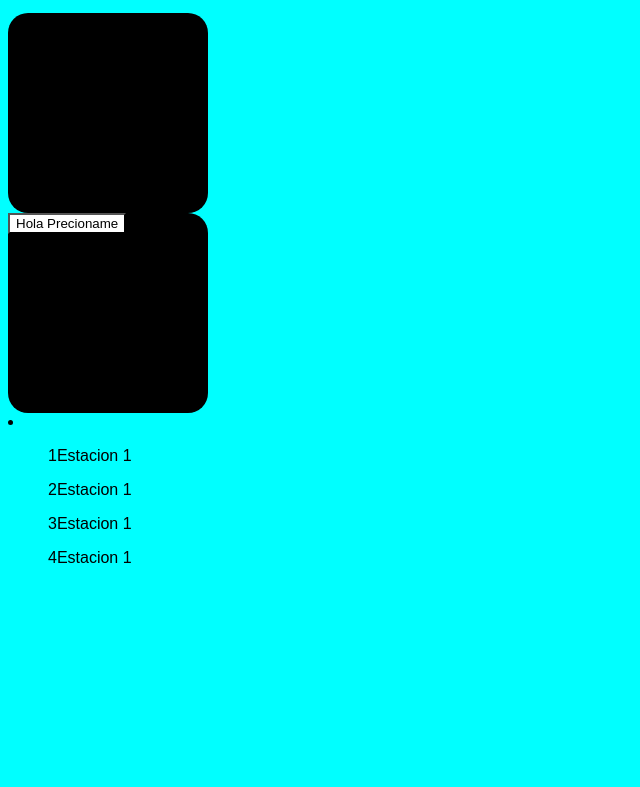
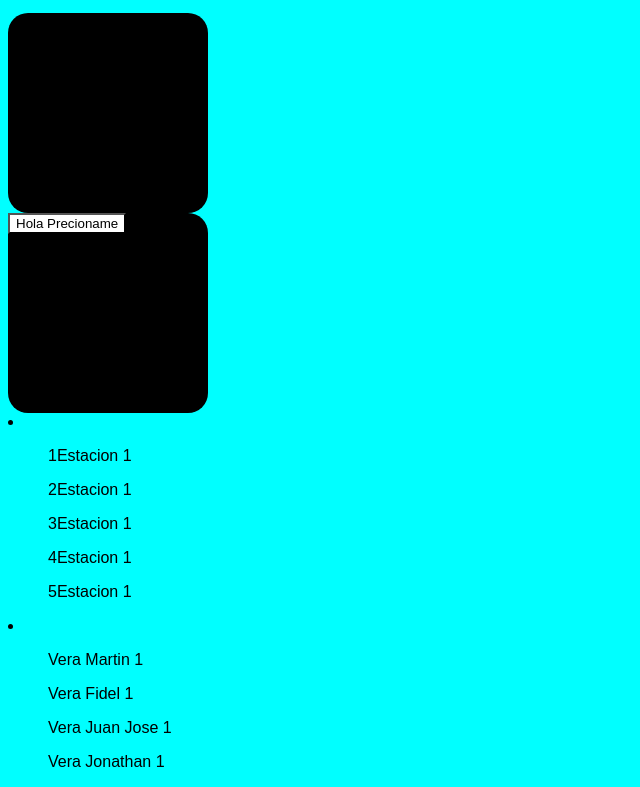
Before and after one commit to 70641942/youtube-git, a plain HTML site: page index.html in a window 1280 px wide. Shown: the part 101-888 px from the top of the page, without its empty margins (0-640 px from the left). Before the commit the page ends 800 px from the top, so only its background shows below. Drawn offline with Linux system fonts and the light colour scheme.

Commit message:
LOS 4 PICHULONES

```diff
--- a/index.html
+++ b/index.html
@@ -21,6 +21,12 @@
         <ol>2Estacion 1</ol>
         <ol>3Estacion 1</ol>
         <ol>4Estacion 1</ol>
+        <ol>5Estacion 1</ol>
+    </li><li>
+        <ol>Vera Martin 1</ol>
+        <ol>Vera Fidel 1</ol>
+        <ol>Vera Juan Jose 1</ol>
+        <ol>Vera Jonathan 1</ol>
     </li>
 
 </body>
```
